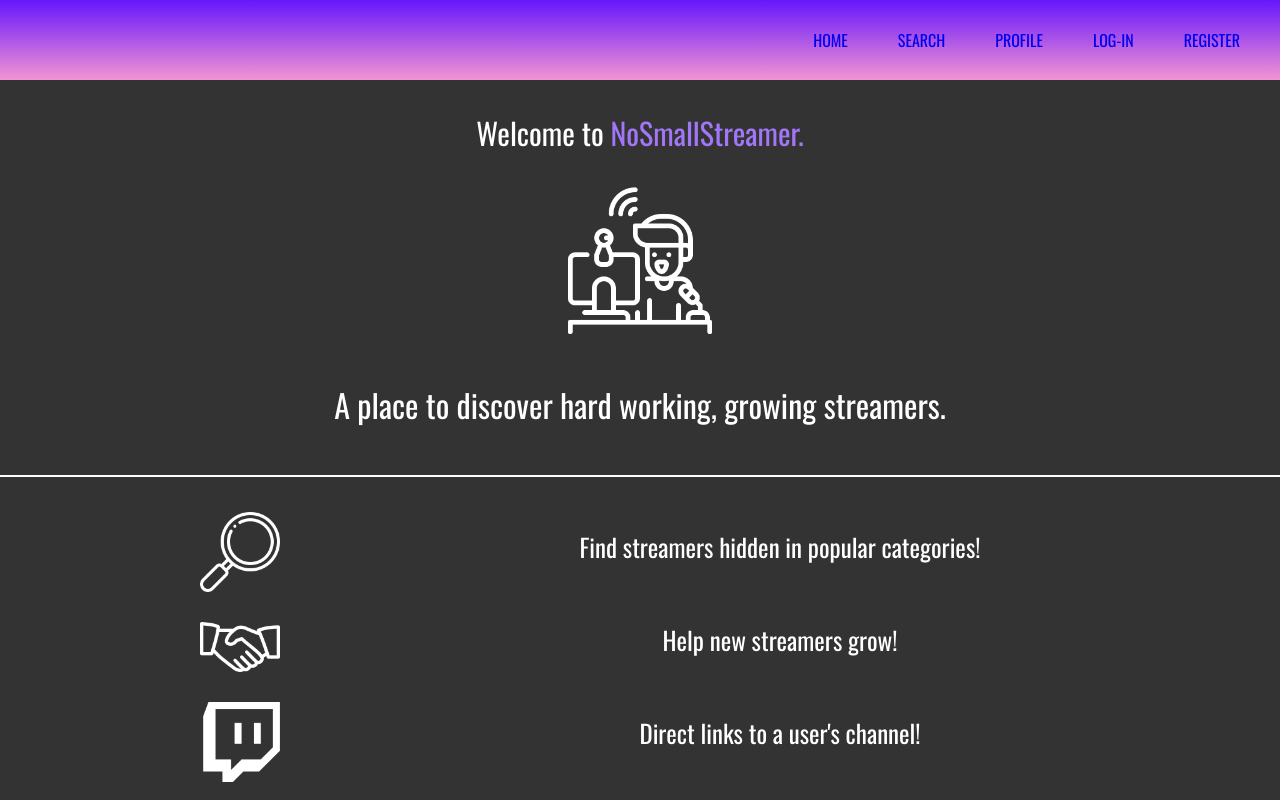
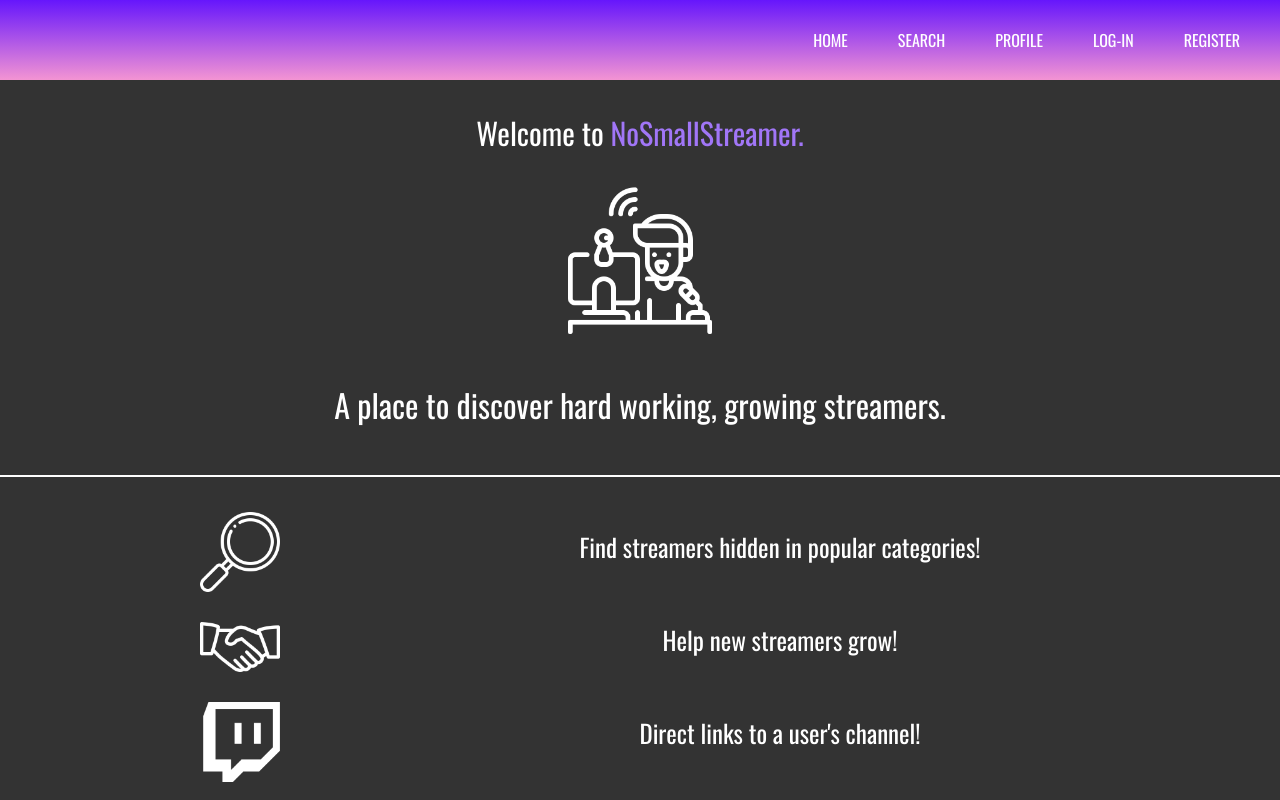
Before and after one commit to chaselancaster/nosmallstreamer-frontend, a React (Create React App) app: page / in a window 1280 px wide. Shown: the top 800 px of the page. Built offline with nearby package versions, Linux system fonts and the light colour scheme; some icons are missing.

Commit message:
Wrap each Nav option in a paragraph tag to style the color. Add a brightness filter on hover as well

```diff
--- a/src/Component/NavBar/NavBar.css
+++ b/src/Component/NavBar/NavBar.css
@@ -51,8 +51,12 @@ a {
   text-decoration: none;
 }
 
+.option p {
+  color: white;
+}
+
 .option :hover {
-  color: white;
+  filter: brightness(0.7);
 }
 
 .mobile-menu {
--- a/src/Component/NavBar/NavBar.js
+++ b/src/Component/NavBar/NavBar.js
@@ -25,16 +25,16 @@ const NavBar = ({ currentUser, doLogout }) => {
               </div>
                 <ul className={click ? 'nav-options active' : 'nav-options'}>
                   <li className='option' onClick={closeMobileMenu}>
-                    <NavLink exact to={routes.LANDING}>HOME</NavLink>
+                    <NavLink exact to={routes.LANDING}><p>HOME</p></NavLink>
                   </li>
                   <li className='option' onClick={closeMobileMenu}>
-                    <NavLink exact to={routes.SEARCH}>SEARCH</NavLink>
+                    <NavLink exact to={routes.SEARCH}><p>SEARCH</p></NavLink>
                   </li>
                   <li className='option' onClick={closeMobileMenu}>
-                    <NavLink exact to={routes.PROFILE}>PROFILE</NavLink>
+                    <NavLink exact to={routes.PROFILE}><p>PROFILE</p></NavLink>
                   </li>
                   <li className='option mobile-option' onClick={closeMobileMenu}>
-                    <NavLink exact to={routes.LANDING} onClick={doLogout}>LOGOUT</NavLink>
+                    <NavLink exact to={routes.LANDING} onClick={doLogout}><p>LOGOUT</p></NavLink>
                   </li>
                 </ul>
             </div>
@@ -56,19 +56,19 @@ const NavBar = ({ currentUser, doLogout }) => {
               </div>
                 <ul className={click ? 'nav-options active' : 'nav-options'}>
                   <li className='option' onClick={closeMobileMenu}>
-                    <NavLink exact to={routes.LANDING}>HOME</NavLink>
+                    <NavLink exact to={routes.LANDING}><p>HOME</p></NavLink>
                   </li>
                   <li className='option' onClick={closeMobileMenu}>
-                    <NavLink exact to={routes.SEARCH}>SEARCH</NavLink>
+                    <NavLink exact to={routes.SEARCH}><p>SEARCH</p></NavLink>
                   </li>
                   <li className='option' onClick={closeMobileMenu}>
-                    <NavLink exact to={routes.PROFILE}>PROFILE</NavLink>
+                    <NavLink exact to={routes.PROFILE}><p>PROFILE</p></NavLink>
                   </li>
                   <li className='option mobile-option' onClick={closeMobileMenu}>
-                    <NavLink exact to={routes.LOGIN}>LOG-IN</NavLink>
+                    <NavLink exact to={routes.LOGIN}><p>LOG-IN</p></NavLink>
                   </li>
                   <li className='option mobile-option' onClick={closeMobileMenu}>
-                    <NavLink exact to={routes.LANDING}>REGISTER</NavLink>
+                    <NavLink exact to={routes.LANDING}><p>REGISTER</p></NavLink>
                   </li>
               </ul>
             </div>
```
Also changed, not shown: 1 other file (tests, documents, lock files or other folders).
